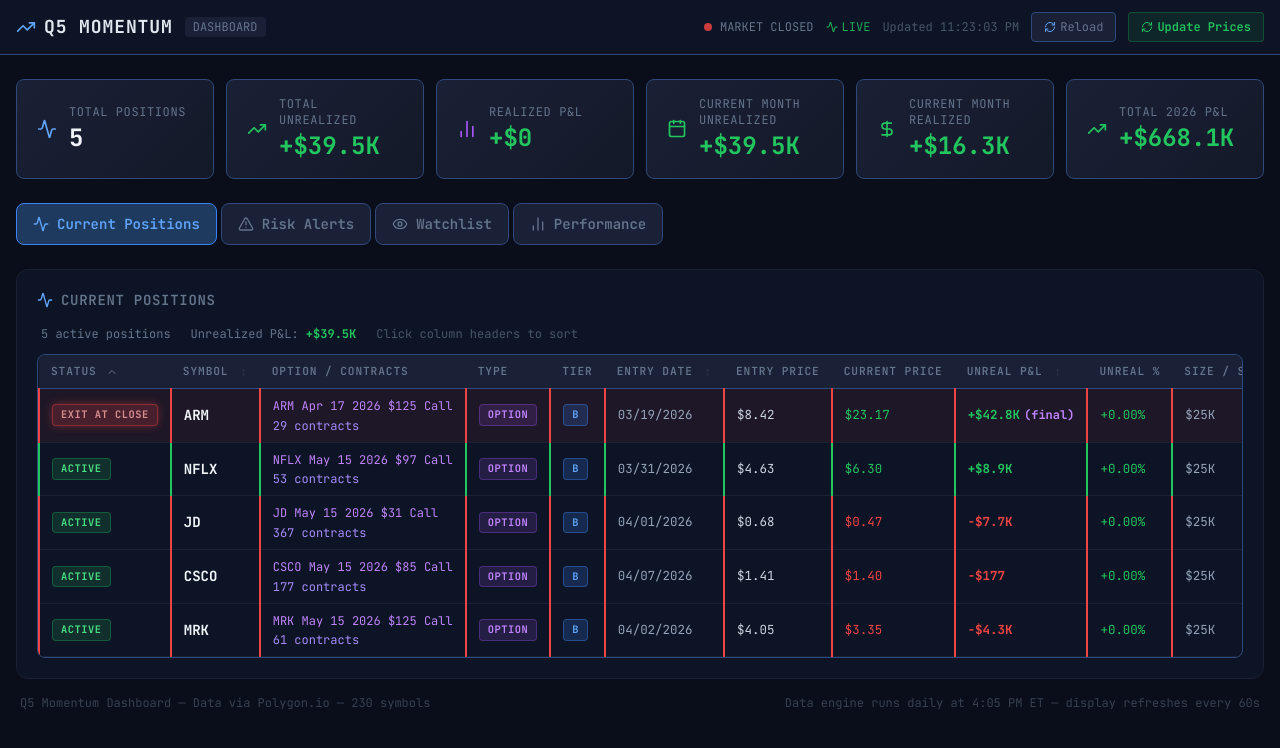
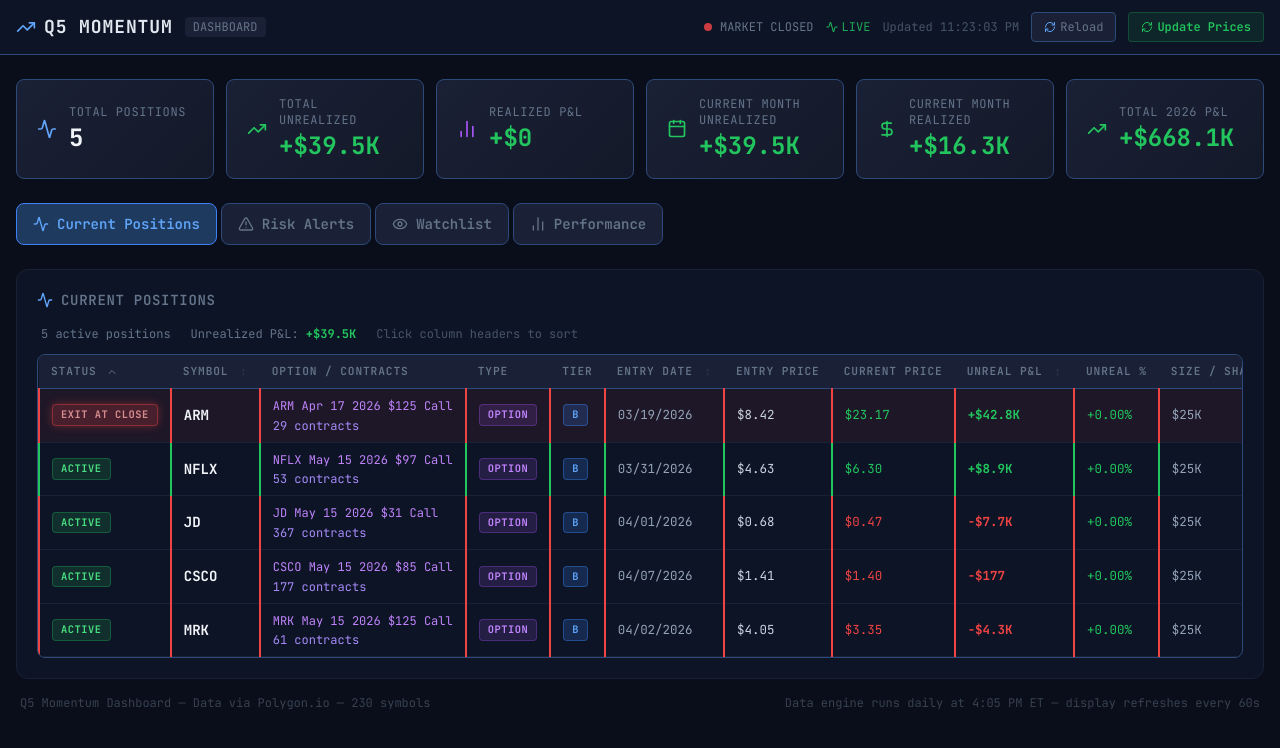
Before and after one commit to ztariff/q5-momentum-dashboard, a Next.js app: page / in a window 1280 px wide. Shown: the top 748 px of the page. Built offline with nearby package versions, Linux system fonts and the light colour scheme.

Commit message:
Remove (final) label from exit_today P&L — not finalized until close

```diff
--- a/components/PositionsTable.tsx
+++ b/components/PositionsTable.tsx
@@ -361,7 +361,6 @@
                       ) : isExitToday ? (
                         <span className={`font-bold ${(pnlValue ?? 0) >= 0 ? 'pnl-positive' : 'pnl-negative'}`}>
                           {formatPnl(pnlValue)}
-                          <span className="text-xs ml-1" style={{ color: '#c084fc' }}>(final)</span>
                         </span>
                       ) : (
                         <span className={(pnlValue ?? 0) >= 0 ? 'pnl-positive font-bold' : 'pnl-negative font-bold'}>
```
